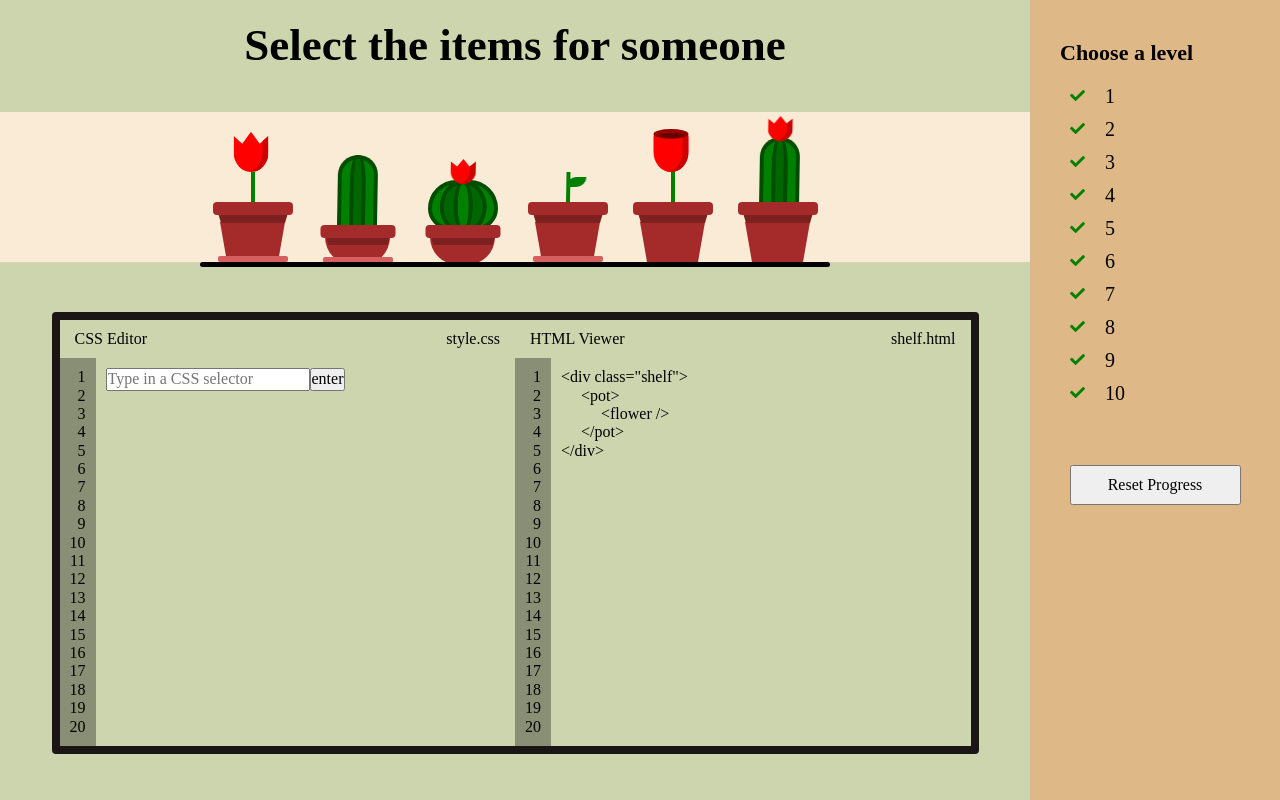
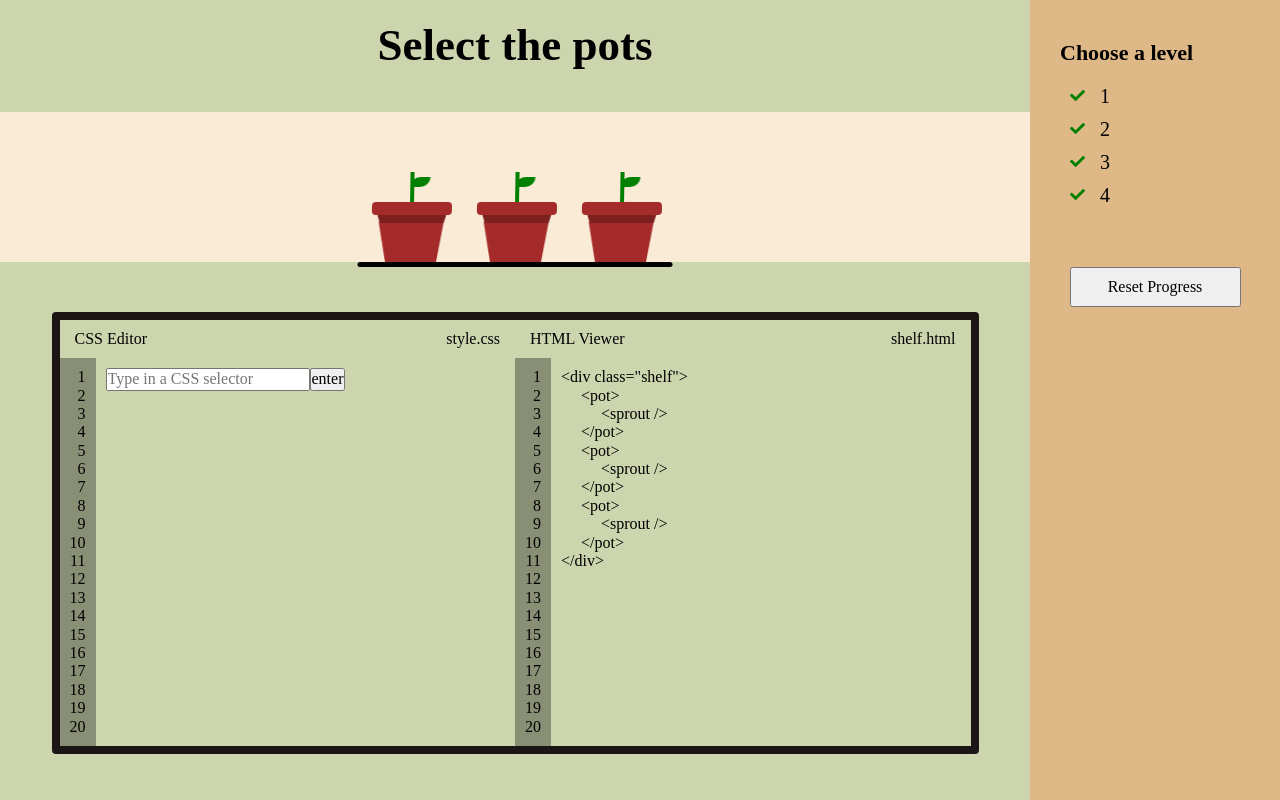
Before and after one commit to Liza-Veis/rs-css, a website built with webpack: page rs-css/src/index.html in a window 1280 px wide. Built offline with nearby package versions, Linux system fonts and the light colour scheme.

Commit message:
feat: add ability to change level

```diff
--- a/rs-css/src/index.html
+++ b/rs-css/src/index.html
@@ -117,7 +117,7 @@
                 20<br />
               </div>
               <div class="editor__markup">
-                <div>
+                <!-- <div>
                   &lt;div class="shelf"&gt;
                   <div>
                     &lt;pot&gt;
@@ -125,7 +125,7 @@
                     &lt;/pot&gt;
                   </div>
                   &lt;/div&gt;
-                </div>
+                </div> -->
               </div>
             </div>
           </div>
@@ -133,68 +133,7 @@
       </main>
       <nav class="levels">
         <h3 class="levels__title">Choose a level</h3>
-        <div class="levels__wrapper">
-          <span>
-            <svg>
-              <use xlink:href="#check-icon" href="#check-icon"></use>
-            </svg>
-            1
-          </span>
-          <span>
-            <svg>
-              <use xlink:href="#check-icon" href="#check-icon"></use>
-            </svg>
-            2
-          </span>
-          <span>
-            <svg>
-              <use xlink:href="#check-icon" href="#check-icon"></use>
-            </svg>
-            3
-          </span>
-          <span
-            ><svg>
-              <use xlink:href="#check-icon" href="#check-icon"></use>
-            </svg>
-            4
-          </span>
-          <span
-            ><svg>
-              <use xlink:href="#check-icon" href="#check-icon"></use>
-            </svg>
-            5
-          </span>
-          <span
-            ><svg>
-              <use xlink:href="#check-icon" href="#check-icon"></use>
-            </svg>
-            6
-          </span>
-          <span
-            ><svg>
-              <use xlink:href="#check-icon" href="#check-icon"></use>
-            </svg>
-            7
-          </span>
-          <span
-            ><svg>
-              <use xlink:href="#check-icon" href="#check-icon"></use>
-            </svg>
-            8
-          </span>
-          <span
-            ><svg>
-              <use xlink:href="#check-icon" href="#check-icon"></use>
-            </svg>
-            9
-          </span>
-          <span
-            ><svg>
-              <use xlink:href="#check-icon" href="#check-icon"></use>
-            </svg>
-            10
-          </span>
-        </div>
+        <div class="levels__wrapper"></div>
         <button class="levels__btn">Reset Progress</button>
       </nav>
     </div>
--- a/rs-css/src/index.js
+++ b/rs-css/src/index.js
@@ -1 +1,79 @@
 import './styles/style.scss';
+
+// create levels
+
+import { levels } from './scripts/levels';
+
+const levelsWrapper = document.querySelector('.levels__wrapper');
+const fragment = document.createDocumentFragment();
+
+levels.forEach((level, idx) => {
+  const elem = document.createElement('span');
+  elem.innerHTML = `<svg>
+  <use xlink:href="#check-icon" href="#check-icon"></use>
+  </svg>${idx + 1}`;
+
+  fragment.appendChild(elem);
+});
+
+levelsWrapper.appendChild(fragment);
+
+// set level
+const title = document.querySelector('.task');
+const editorMarkupWrapper = document.querySelector('.editor__markup');
+const shelf = document.querySelector('.shelf');
+
+function setLevel() {
+  const levelIdx = localStorage.getItem('curLevel') || 0;
+  const level = levels[levelIdx];
+
+  title.textContent = level.title;
+  shelf.innerHTML = level.markup;
+  shelf.querySelectorAll(level.selector).forEach((e) => e.classList.add('active'));
+
+  const tags = level.markup
+    .replace(/[\t\n]/g, '')
+    .split('<')
+    .slice(1)
+    .map((e) => e.trim());
+
+  let editorMarkup = '';
+
+  for (let i = 0; i < tags.length; i += 1) {
+    const tag = tags[i];
+    if (tag === 'div>' && tags[i + 1] === '/div>') {
+      tags.splice(i, 2);
+      i -= 2;
+    } else if ('/' + tag === tags[i + 1]) {
+      tags.splice(i, 2, tag.replace('>', ' />'));
+      i -= 1;
+    }
+  }
+
+  tags.forEach((e) => {
+    const tag = `&lt;${e.replace('>', '&gt;')}`;
+
+    if (tag.endsWith('/&gt;')) {
+      editorMarkup += `<div>${tag}</div>`;
+    } else if (tag.startsWith('&lt;/')) {
+      editorMarkup += `${tag}</div>`;
+    } else {
+      editorMarkup += `<div>${tag}`;
+    }
+  });
+
+  editorMarkupWrapper.innerHTML = `
+  &lt;div class="shelf"&gt;
+  ${editorMarkup}
+  &lt;/div&gt;`;
+}
+
+levelsWrapper.addEventListener('click', (e) => {
+  const target = e.target.closest('span');
+  if (!target) return;
+
+  const level = +target.textContent - 1;
+  localStorage.setItem('curLevel', level);
+  setLevel();
+});
+setLevel();
--- /dev/null
+++ b/rs-css/src/levels.html
@@ -0,0 +1,299 @@
+<!DOCTYPE html>
+<html lang="en">
+  <head>
+    <meta charset="UTF-8" />
+    <meta name="viewport" content="width=device-width, initial-scale=1.0" />
+    <title>Document</title>
+    <link rel="stylesheet" href="main.css" />
+    <style>
+      body {
+        display: flex;
+        align-items: center;
+        justify-content: center;
+        min-height: 100vh;
+        flex-direction: column;
+        text-align: center;
+        overflow: auto;
+        padding: 50px 0;
+      }
+      .shelf {
+        min-height: 150px;
+        margin-bottom: 20px;
+      }
+    </style>
+  </head>
+  <body>
+    <!-- level 1 -->
+    <div>
+      <h3>level 1: select the pots</h3>
+      <div class="shelf">
+        <pot>
+          <sprout></sprout>
+        </pot>
+        <pot>
+          <sprout></sprout>
+        </pot>
+        <pot>
+          <sprout></sprout>
+        </pot>
+      </div>
+    </div>
+    <!-- level 2 -->
+    <div>
+      <h3>level 2: select the pot on the plate</h3>
+      <div class="shelf">
+        <pot>
+          <sprout></sprout>
+        </pot>
+        <plate>
+          <pot>
+            <sprout></sprout>
+          </pot>
+        </plate>
+        <pot>
+          <sprout></sprout>
+        </pot>
+      </div>
+    </div>
+    <!-- level 3 -->
+    <div>
+      <h3>level 3: select the bowl pots</h3>
+      <div class="shelf">
+        <pot class="bowl">
+          <flower>
+            <div></div>
+            <div></div>
+          </flower>
+        </pot>
+        <pot>
+          <flower>
+            <div></div>
+            <div></div>
+          </flower>
+        </pot>
+        <plate>
+          <pot class="bowl">
+            <sprout></sprout>
+          </pot>
+        </plate>
+      </div>
+    </div>
+    <!-- level 4 -->
+    <div>
+      <h3>level 4: select the cup</h3>
+      <div class="shelf">
+        <plate>
+          <pot>
+            <sprout></sprout>
+          </pot>
+        </plate>
+        <pot>
+          <rose>
+            <div></div>
+            <div></div>
+          </rose>
+        </pot>
+        <pot id="cup">
+          <sprout></sprout>
+        </pot>
+        <plate>
+          <pot>
+            <sprout></sprout>
+          </pot>
+        </plate>
+      </div>
+    </div>
+    <!-- level 5 -->
+    <div>
+      <h3>level 5: select all the things!</h3>
+      <div class="shelf">
+        <pot class="bowl">
+          <flower>
+            <div></div>
+            <div></div>
+          </flower>
+        </pot>
+        <pot class="bowl">
+          <sprout></sprout>
+        </pot>
+        <pot>
+          <rose>
+            <div></div>
+            <div></div>
+          </rose>
+        </pot>
+        <plate>
+          <pot>
+            <cactus> </cactus>
+          </pot>
+        </plate>
+      </div>
+    </div>
+    <!-- level 6 -->
+    <div>
+      <h3>level 6: Select every flower that's next to a cactus</h3>
+      <div class="shelf">
+        <plate>
+          <pot>
+            <flower>
+              <div></div>
+              <div></div>
+            </flower>
+          </pot>
+        </plate>
+        <pot class="bowl">
+          <cactus class="round"> </cactus>
+        </pot>
+        <pot id="cup">
+          <flower>
+            <div></div>
+            <div></div>
+          </flower>
+        </pot>
+        <pot class="bowl">
+          <flower>
+            <div></div>
+            <div></div>
+          </flower>
+        </pot>
+        <pot>
+          <cactus></cactus>
+        </pot>
+        <pot>
+          <flower>
+            <div></div>
+            <div></div>
+          </flower>
+        </pot>
+      </div>
+    </div>
+    <!-- level 7 -->
+    <div>
+      <h3>level 7: select the flowers directly on a pot</h3>
+      <div class="shelf">
+        <pot class="bowl">
+          <cactus>
+            <flower>
+              <div></div>
+            </flower>
+          </cactus>
+        </pot>
+        <pot>
+          <flower>
+            <div></div>
+            <div></div>
+          </flower>
+        </pot>
+        <plate>
+          <pot>
+            <flower>
+              <div></div>
+              <div></div>
+            </flower>
+          </pot>
+        </plate>
+        <plate>
+          <pot>
+            <cactus class="round">
+              <flower>
+                <div></div>
+              </flower>
+            </cactus>
+          </pot>
+        </plate>
+      </div>
+    </div>
+    <!-- level 8 -->
+    <div>
+      <h3>level 8: select the pots beside the plate</h3>
+      <div class="shelf">
+        <plate>
+          <pot>
+            <rose>
+              <div></div>
+              <div></div>
+            </rose>
+          </pot>
+        </plate>
+        <pot>
+          <flower>
+            <div></div>
+            <div></div>
+          </flower>
+        </pot>
+        <pot>
+          <sprout></sprout>
+        </pot>
+        <plate>
+          <pot>
+            <sprout></sprout>
+          </pot>
+        </plate>
+      </div>
+    </div>
+    <!-- level 9 -->
+    <div>
+      <h3>level 9: select the pots beside the plate</h3>
+      <div class="shelf">
+        <plate>
+          <pot>
+            <rose>
+              <div></div>
+              <div></div>
+            </rose>
+          </pot>
+        </plate>
+        <pot>
+          <flower>
+            <div></div>
+            <div></div>
+          </flower>
+        </pot>
+        <pot>
+          <sprout></sprout>
+        </pot>
+        <plate>
+          <pot>
+            <sprout></sprout>
+          </pot>
+        </plate>
+      </div>
+    </div>
+    <!-- <div class="shelf">
+      <plate>
+        <pot>
+          <flower>
+            <div></div>
+            <div></div>
+          </flower>
+        </pot>
+      </plate>
+      <plate>
+        <pot class="bowl">
+          <cactus></cactus>
+        </pot>
+      </plate>
+      <pot class="bowl">
+        <cactus class="round">
+          <flower><div></div></flower>
+        </cactus>
+      </pot>
+      <plate>
+        <pot>
+          <sprout> </sprout>
+        </pot>
+      </plate>
+      <pot>
+        <rose>
+          <div></div>
+          <div></div>
+        </rose>
+      </pot>
+      <pot>
+        <cactus>
+          <flower><div></div></flower>
+        </cactus>
+      </pot>
+    </div> -->
+  </body>
+</html>
--- /dev/null
+++ b/rs-css/src/scripts/levels.js
@@ -0,0 +1,80 @@
+const levels = [
+  {
+    title: 'Select the pots',
+    selector: 'pot',
+    markup: `
+	 <pot>
+	 	<sprout></sprout>
+	 </pot>
+	 <pot>
+	 	<sprout></sprout>
+	 </pot>
+	 <pot>
+	 	<sprout></sprout>
+	 </pot>`
+  },
+  {
+    title: 'Select the pot on the plate',
+    selector: 'plate pot',
+    markup: `
+	 <pot>
+	 	<sprout></sprout>
+    </pot>
+    <plate>
+	 	<pot>
+			<sprout></sprout>
+	 	</pot>
+    </plate>
+    <pot>
+	 	<sprout></sprout>
+    </pot>`
+  },
+  {
+    title: 'Select the bowl pots',
+    selector: '.bowl',
+    markup: `
+    <pot class="bowl">
+   	<flower>
+     		<div></div>
+     		<div></div>
+    	</flower>
+    </pot>
+    <pot>
+      <flower>
+         <div></div>
+         <div></div>
+      </flower>
+    </pot>
+    <plate>
+      <pot class="bowl">
+      	<sprout></sprout>
+      </pot>
+    </plate>`
+  },
+  {
+    title: 'Select the cup',
+    selector: '#cup',
+    markup: `
+	 <plate>
+	 	<pot>
+			<sprout></sprout>
+	 	</pot>
+  	 </plate>
+  	 <pot>
+	 	<rose>
+			<div></div>
+			<div></div>
+	 	</rose>
+   </pot>
+   <pot id="cup">
+	 	<sprout></sprout>
+   </pot>
+   <plate>
+	 	<pot>
+			<sprout></sprout>
+		 </pot>
+   </plate>`
+  }
+];
+
+export { levels };
--- a/rs-css/src/styles/components.scss
+++ b/rs-css/src/styles/components.scss
@@ -60,28 +60,72 @@ pot {
     }
   }
   &::after {
+    content: '';
+    position: absolute;
+    top: -60px;
+    left: 50%;
     width: 80px;
     height: 13px;
     border-radius: 4px;
     background-color: brown;
-    content: '';
-    position: absolute;
-    top: -60px;
-    left: 50%;
     transform: translateX(-50%);
   }
   &::before {
+    content: '';
     width: 70px;
+    position: absolute;
+    top: -49px;
+    left: 50%;
     border-left: 3px solid transparent;
     border-right: 3px solid transparent;
     border-top: 10px solid darken(brown, 10%);
-    content: '';
-    position: absolute;
-    top: -49px;
-    left: 50%;
     transform: translateX(-50%);
   }
 }
+
+#cup {
+  width: 60px;
+  height: 40px;
+  border: none;
+  background: brown;
+  border-radius: 3px;
+  border-bottom-left-radius: 28px;
+  border-bottom-right-radius: 28px;
+  top: 3px;
+  &::before {
+    width: 59px;
+    top: 10px;
+    border-left: 1px solid transparent;
+    border-right: 1px solid transparent;
+    z-index: 1;
+  }
+  &::after {
+    width: 22px;
+    height: 24px;
+    border-radius: 0;
+    top: 5px;
+    left: 100%;
+    border: 6px solid brown;
+    border-top-right-radius: 20px;
+    border-bottom-right-radius: 28px;
+    background: transparent;
+  }
+  sprout {
+    top: -29px;
+    z-index: -1;
+  }
+  flower,
+  rose {
+    top: -30px;
+  }
+  cactus {
+    top: -70px;
+    &.round {
+      top: -50px;
+    }
+  }
+}
+
 plate {
   position: relative;
   display: block;
@@ -92,7 +136,7 @@ plate {
     width: 70px;
     height: 6px;
     background: lighten(brown, 20%);
-    top: 85%;
+    bottom: 0;
     left: 50%;
     transform: translate(-50%);
     z-index: 10;
@@ -125,7 +169,6 @@ flower {
   left: calc(50% - 1.5px);
   top: -90px;
   z-index: -1;
-
   div:nth-child(1) {
     position: absolute;
     top: 0;
@@ -164,6 +207,7 @@ rose {
     &::before {
       content: '';
       position: absolute;
+      display: block;
       width: 100%;
       height: 10px;
       border-radius: 50%;
@@ -253,7 +297,7 @@ cactus {
   }
 }
 
-@keyframes activeStart {
+@keyframes waverStart {
   0% {
     transform: skew(0deg, 0deg) scaleY(1);
     animation-timing-function: ease-in;
@@ -267,7 +311,7 @@ cactus {
   }
 }
 
-@keyframes active {
+@keyframes waver {
   0% {
     transform: skew(1deg, 0deg) scaleX(1);
   }
--- a/rs-css/src/styles/style.scss
+++ b/rs-css/src/styles/style.scss
@@ -41,11 +41,13 @@ body {
   &__wrapper {
     display: flex;
     flex-direction: column;
+    align-items: flex-start;
     padding-bottom: 50px;
     span {
       margin-bottom: 10px;
       padding-left: 10px;
       font-size: 20px;
+      cursor: pointer;
       svg {
         width: 15px;
         height: 15px;
@@ -114,9 +116,6 @@ body {
     div {
       padding-left: 20px;
     }
-    > div {
-      padding-left: 0;
-    }
   }
 }
 
@@ -124,7 +123,7 @@ body {
 
 .game .active {
   transform-origin: bottom;
-  animation: activeStart 0.5s ease-out, active 1s infinite;
+  animation: waverStart 0.5s ease-out, waver 1s infinite;
   animation-delay: 0s, 0s;
   animation-delay: 0s, 0.5s;
 }
```
Also changed, not shown: rs-css/webpack.config.js (+17 -13 lines), rs-css/.eslintrc.json, rs-css/src/assets/icons/check.svg (added).
